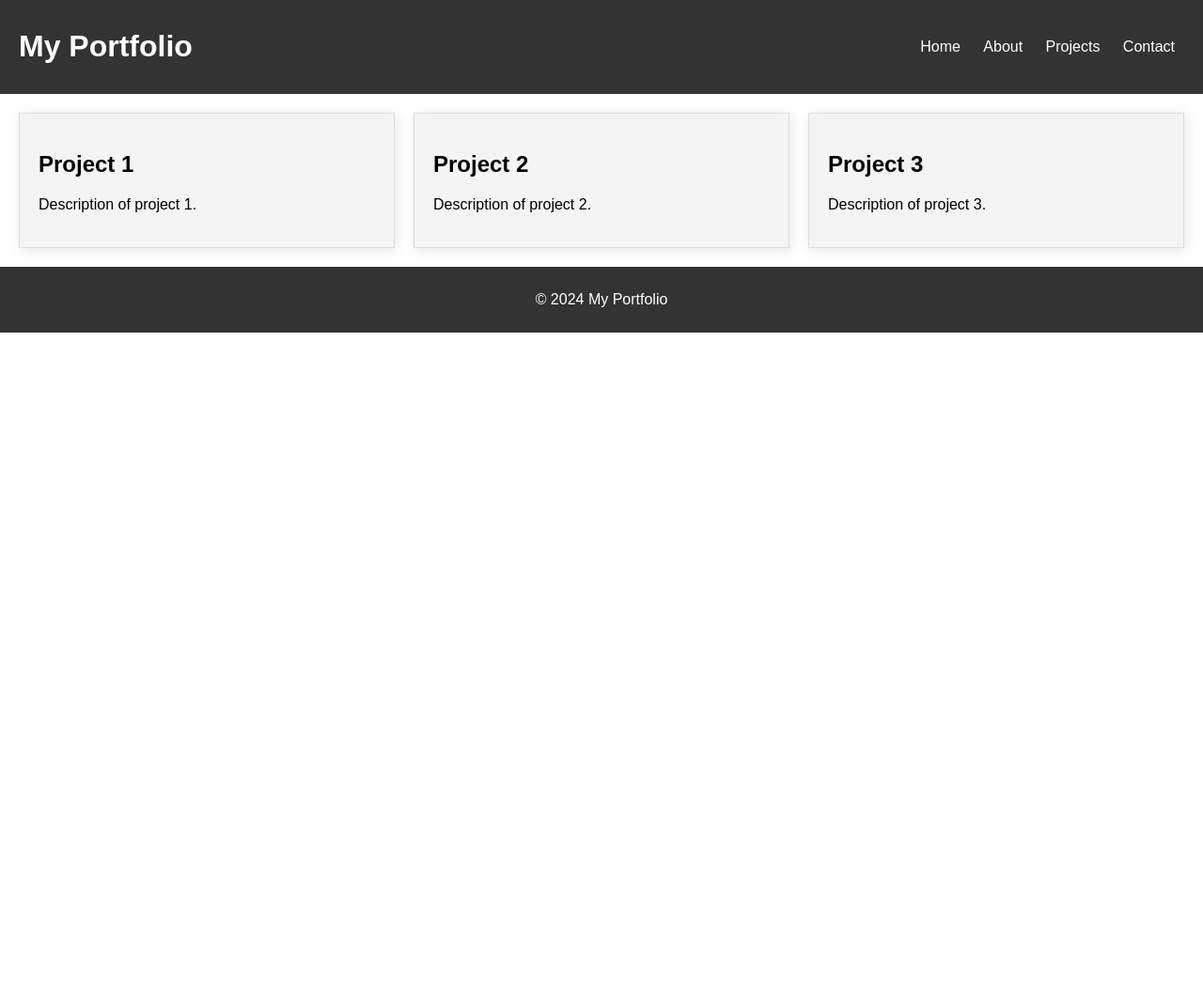
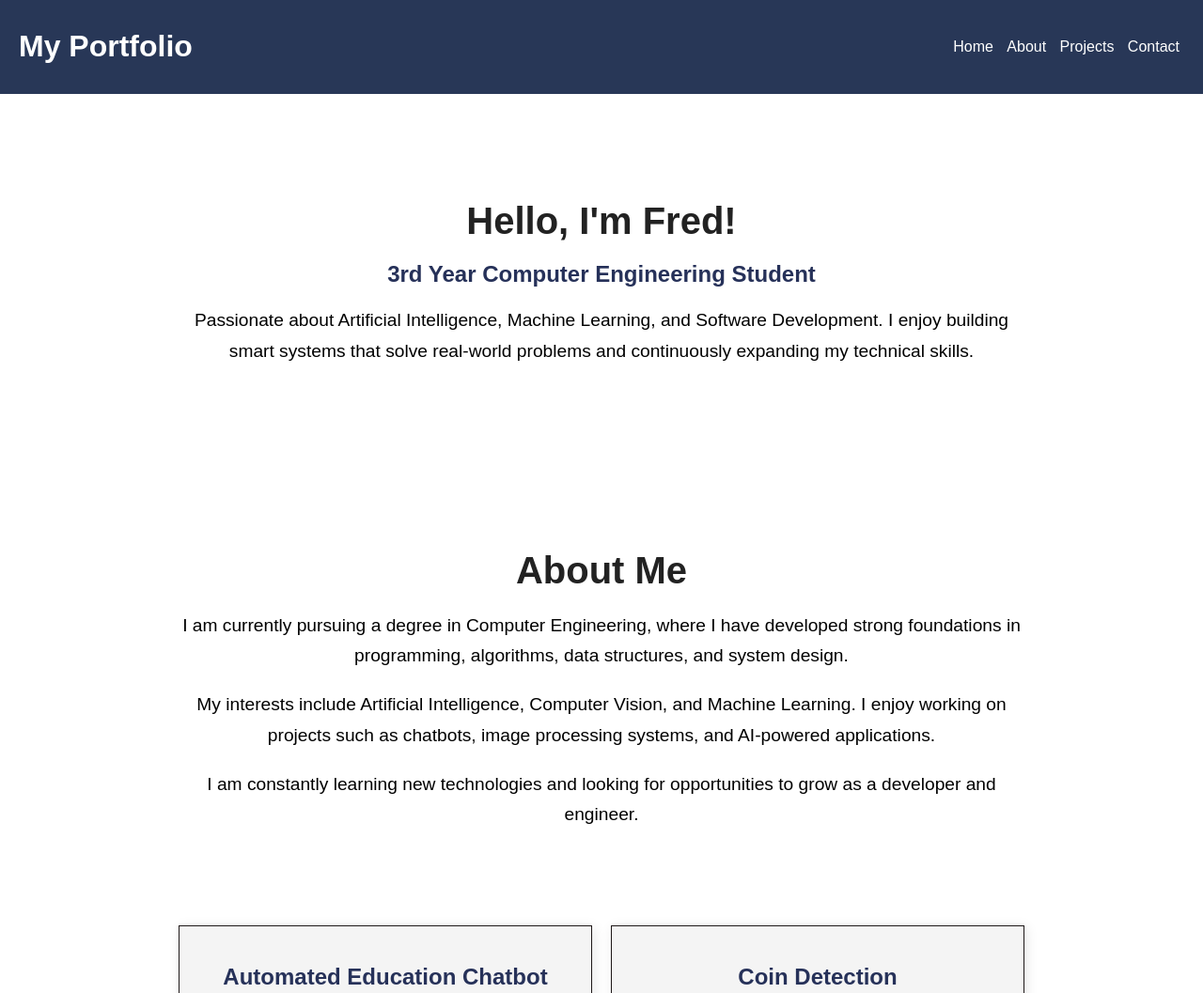
Before and after one commit to codeyson/CPE025B---CPE32S1, a plain HTML site: page module4/HOA4-1/index.html in a window 1280 px wide. Shown: the top 1057 px of the page at 94% size. Before the commit the page ends 800 px from the top, so only its background shows below. Drawn offline with Linux system fonts and the light colour scheme.

Commit message:
done HOA4-1

```diff
--- a/module4/HOA4-1/index.html
+++ b/module4/HOA4-1/index.html
@@ -10,30 +10,77 @@
     <header>
         <h1>My Portfolio</h1>
         <nav>
-            <a href="#">Home</a>
-            <a href="#">About</a>
-            <a href="#">Projects</a>
-            <a href="#">Contact</a>
+            <a href="#home">Home</a>
+            <a href="#about">About</a>
+            <a href="#projects">Projects</a>
+            <a href="#contact">Contact</a>
         </nav>
     </header>
     <main>
-        <section class="projects">
+        <section id="home">
+            <div class="content">
+                <h1>Hello, I'm Fred!</h1>
+                <h2>3rd Year Computer Engineering Student</h2>
+                <p>
+                    Passionate about Artificial Intelligence, Machine Learning, and Software Development.
+                    I enjoy building smart systems that solve real-world problems and continuously
+                    expanding my technical skills.
+                </p>
+            </div>
+        </section>
+        <section id="about">
+            <div class="content">
+                <h1>About Me</h1>
+                <p>
+                    I am currently pursuing a degree in Computer Engineering, where I have developed
+                    strong foundations in programming, algorithms, data structures, and system design.
+                </p>
+                <p>
+                    My interests include Artificial Intelligence, Computer Vision, and Machine Learning.
+                    I enjoy working on projects such as chatbots, image processing systems, and AI-powered applications.
+                </p>
+                <p>
+                    I am constantly learning new technologies and looking for opportunities to grow as a developer
+                    and engineer.
+                </p>
+            </div>
+        </section>
+        <section id="projects" class="projects content">
             <div class="project-card">
-                <h2>Project 1</h2>
-                <p>Description of project 1.</p>
+                <h2>Automated Education Chatbot</h2>
+                <p>An AI-powered discord chatbot using n8n that is designed to assist students with academic queries in real time.
+            It provides explanations, practice questions, and personalized notes.</p>
             </div>
             <div class="project-card">
-                <h2>Project 2</h2>
-                <p>Description of project 2.</p>
+                <h2>Coin Detection </h2>
+                <p>A computer vision project that detects and classifies coins from live camera input.
+            Built using yolov8 and roboflow dataset, the system identifies
+            coin types, counts them accurately, and determine its evaluation.</p>
             </div>
             <div class="project-card">
-                <h2>Project 3</h2>
-                <p>Description of project 3.</p>
+                <h2>RAG Chatbot</h2>
+                <p>A Retrieval-Augmented Generation (RAG) chatbot that combines information retrieval with
+            local LLM generation to provide accurate and context-aware responses. The system retrieves
+            relevant documents from a knowledge base and generates answers based in that data to prevent hallucinations and improving  accuracy.</p>
+            </div>
+            </section>
+                <section id="contact">
+            <div class="content">
+                <h1>Contact Me</h1>
+                <p>
+                    I'm always open to collaboration, internship opportunities, and exciting tech discussions.
+                </p>
+
+                <p><strong>Email:</strong> fred@gmail.com</p>
+                <p><strong>Phone:</strong> 09123456789</p>
+                <p><strong>Location:</strong> Bulacan, Philippines</p>
+
+                <a href="mailto:fred@gmail.com" class="btn">Send Email</a>
             </div>
         </section>
     </main>
     <footer>
-        <p>© 2024 My Portfolio</p>
+        <p>© 2025 Frederick Masangkay</p>
     </footer>
 </body>
 </html>
--- a/module4/HOA4-1/styles.css
+++ b/module4/HOA4-1/styles.css
@@ -9,7 +9,7 @@ header {
     display: flex;
     justify-content: space-between;
     align-items: center;
-    background-color: #333;
+    background-color: #283757;
     color: white;
     padding: 10px 20px;
 }
@@ -17,16 +17,55 @@ header {
 nav a {
     color: white;
     text-decoration: none;
-    margin: 0 10px;
+    margin: 0 5px;
 }
 
 nav a:hover {
     text-decoration: underline;
 }
 
+.content {
+    max-width: 900px;
+    margin: 0 auto;
+    padding: 80px 20px;
+    text-align: center;
+}
+
+.content h1 {
+    font-size: 2.5rem;
+    margin-bottom: 20px;
+    color: #222;
+}
+
+h2 {
+    font-size: 1.5rem;
+    margin-bottom: 10px;
+    color: #263159;
+    font-weight: 600;
+}
+
+.content p {
+    font-size: 1.2rem;
+    line-height: 1.7;
+    margin-bottom: 1px;
+}
+
+.content .btn {
+    display: inline-block;
+    margin-top: 20px;
+    padding: 12px 25px;
+    background-color: #0077ff;
+    color: #ffffff;
+    text-decoration: none;
+}
+
+.content .btn:hover {
+    background-color: #005fcc;
+}
+
 .projects {
     display: grid;
-    grid-template-columns: repeat(3, 1fr);
+    grid-template-columns: repeat(2, 1fr);
     gap: 20px;
     padding: 20px;
 }
@@ -34,7 +73,7 @@ nav a:hover {
 .project-card {
     background-color: #f4f4f4;
     padding: 20px;
-    border: 1px solid #ddd;
+    border: 1px solid #1f1919;
     box-shadow: 2px 2px 12px rgba(0,0,0,0.1);
 }
 
@@ -54,7 +93,7 @@ nav a:hover {
 }
 
 footer {
-    background-color: #333;
+    background-color: #283757;
     color: white;
     text-align: center;
     padding: 10px 20px;
```
